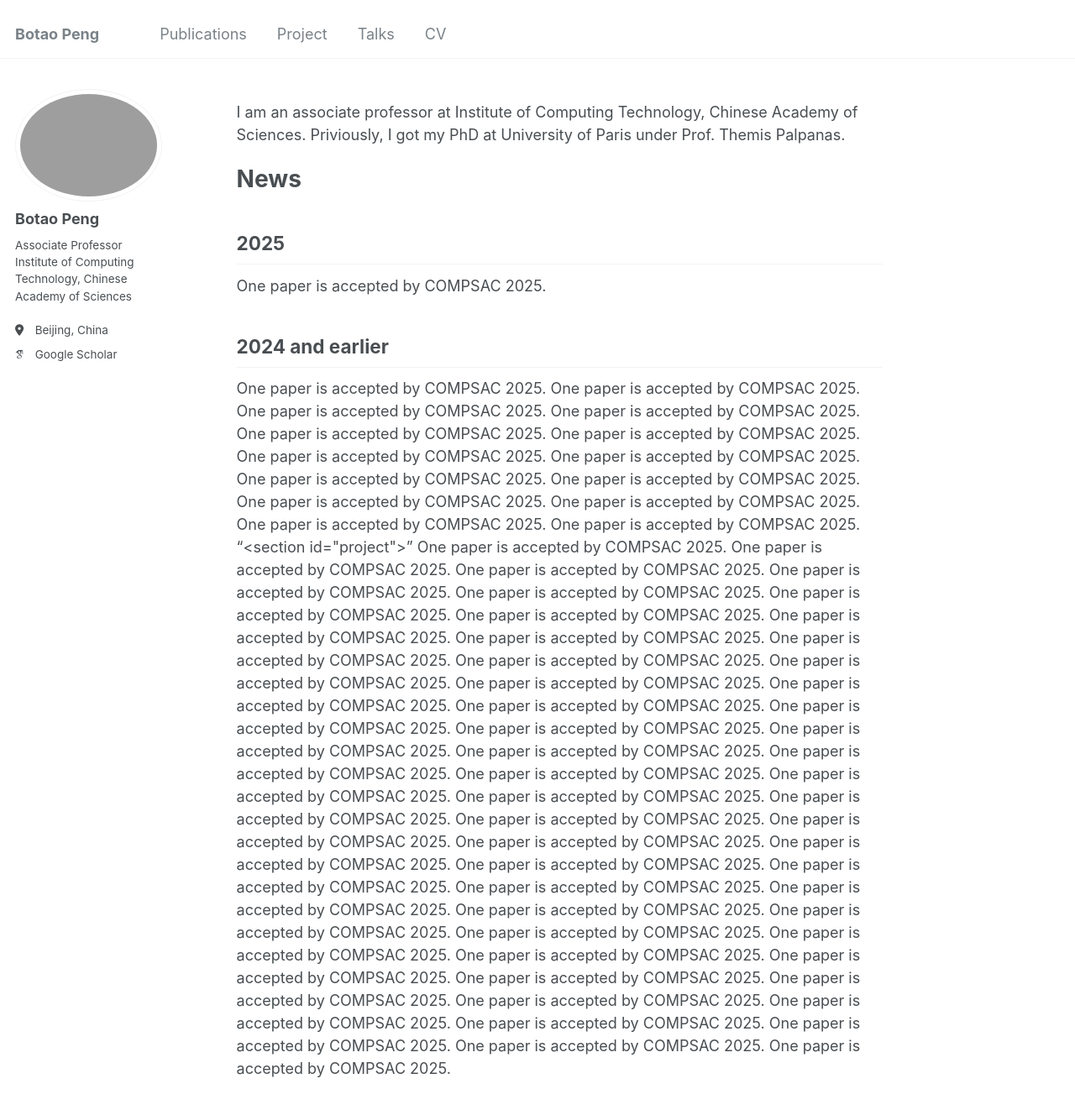
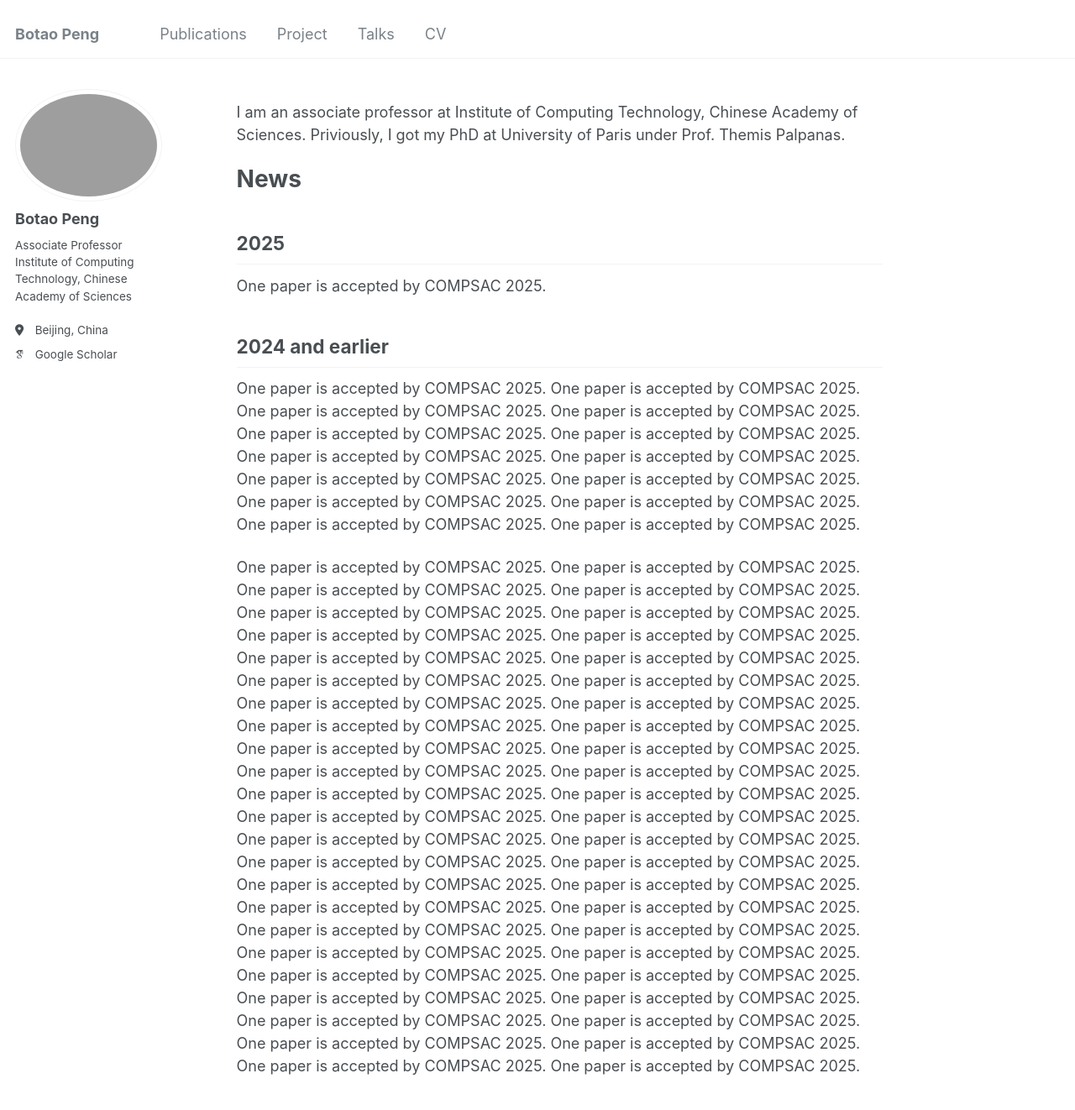
Before and after one commit to BotaoPENG/botaopeng.github.io, a Jekyll site: the page built from _pages/about.md, in a window 1280 px wide and 1400 px high. Shown: the top 1322 px of the window at 84% size. Built offline with Jekyll 4.4.1, drawn with Linux system fonts in a browser that asks for light colours; some web fonts are replaced.

Commit message:
Update about.md

```diff
--- a/_pages/about.md
+++ b/_pages/about.md
@@ -32,7 +32,7 @@ One paper is accepted by COMPSAC 2025.
 One paper is accepted by COMPSAC 2025.
 One paper is accepted by COMPSAC 2025.
 One paper is accepted by COMPSAC 2025.
-"<section id="project">"
+<section id="project">
 One paper is accepted by COMPSAC 2025.
 One paper is accepted by COMPSAC 2025.
 One paper is accepted by COMPSAC 2025.
```
